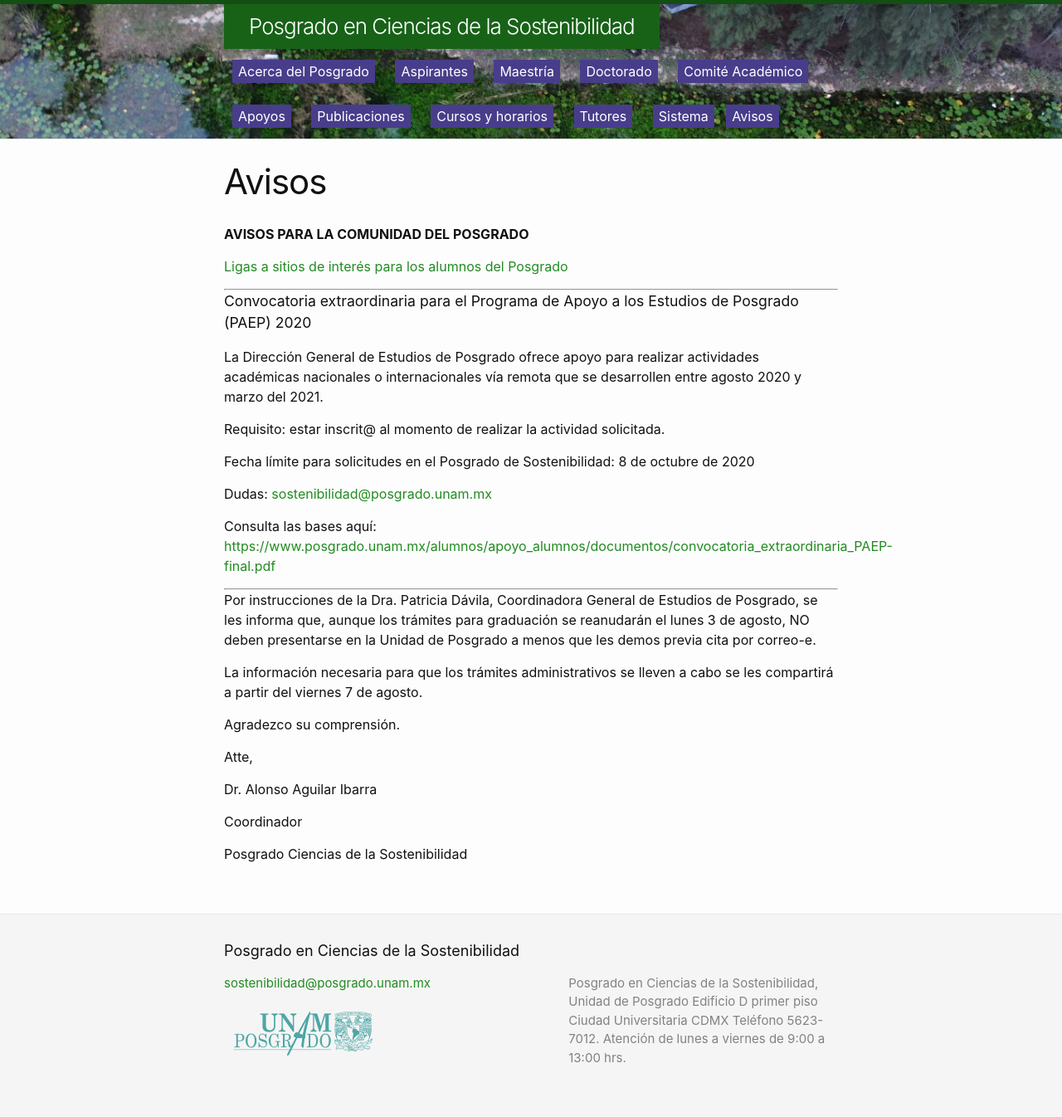
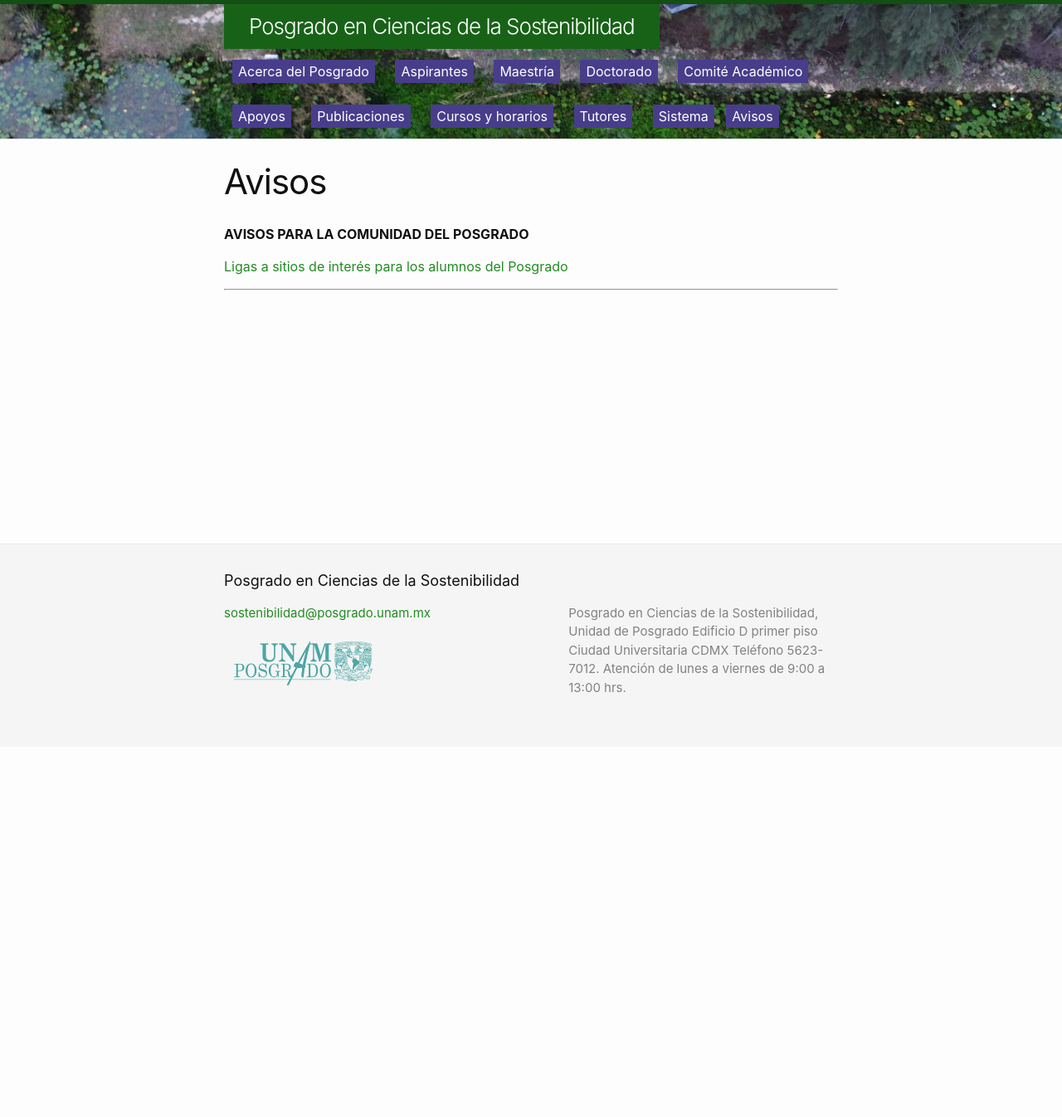
Before and after one commit to pcs-unam/pcs-unam.github.io, a Jekyll site: the page built from 09_avisos.md, in a window 1280 px wide. Shown: the whole page at 83% size. Built offline with Jekyll 4.4.1, drawn with Linux system fonts in a browser that asks for light colours; after the commit the page ends 900 px from its top, so only the background shows below that.

Commit message:
Se eliminaron avisos caducos

```diff
--- a/09_avisos.md
+++ b/09_avisos.md
@@ -16,45 +16,3 @@ menu: true
 
 
 -----------------------------------------
-
-
-
-
-#### Convocatoria extraordinaria para el Programa de Apoyo a los Estudios de Posgrado (PAEP) 2020
-
-La Dirección General de Estudios de Posgrado ofrece apoyo para realizar actividades académicas nacionales o internacionales vía remota que se desarrollen entre agosto 2020 y marzo del 2021.
-
-Requisito: estar inscrit@ al momento de realizar la actividad solicitada.
-
-Fecha límite para solicitudes en el Posgrado de Sostenibilidad: 8 de octubre de 2020
-
-Dudas: <sostenibilidad@posgrado.unam.mx>
-
-Consulta las bases aquí: <https://www.posgrado.unam.mx/alumnos/apoyo_alumnos/documentos/convocatoria_extraordinaria_PAEP-final.pdf>
-
-
-
--------------------
-
-
-
-Por instrucciones de la Dra. Patricia Dávila, Coordinadora General de Estudios de Posgrado, se les
-informa que, aunque los trámites para graduación se reanudarán el lunes 3 de agosto, NO deben
-presentarse en la Unidad de Posgrado a menos que les demos previa cita por correo-e.
-
-La información necesaria para que los trámites administrativos se lleven a cabo se les compartirá a
-partir del viernes 7 de agosto.
-
-
-Agradezco su comprensión.
-
-
-
-Atte,
-
-
-Dr. Alonso Aguilar Ibarra
-
-Coordinador
-
-Posgrado Ciencias de la Sostenibilidad
```
